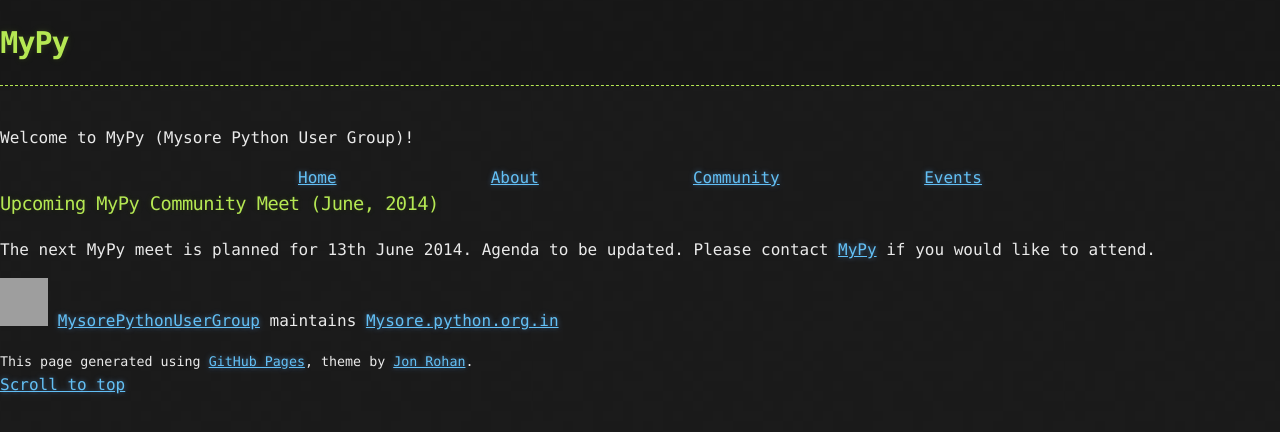
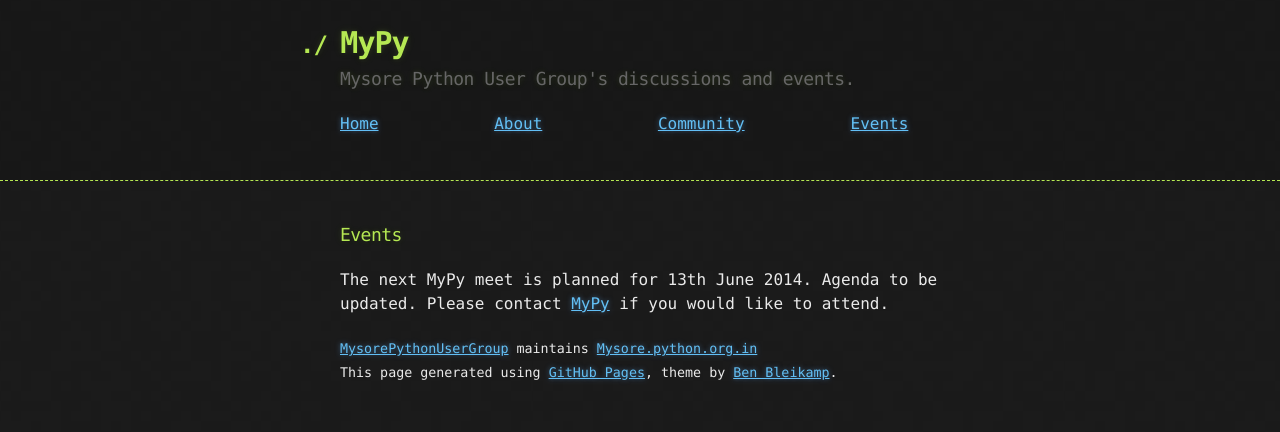
Before and after one commit to MysorePythonUserGroup/mysore.python.org.in, a plain HTML site: page events.html in a window 1280 px wide. Drawn offline with nearby package versions, Linux system fonts and the light colour scheme; grey boxes are pictures that could not be loaded.

Commit message:
Update events.html

```diff
--- a/events.html
+++ b/events.html
@@ -1,67 +1,48 @@
-<!doctype html>
-<!-- The Time Machine GitHub pages theme was designed and developed by Jon Rohan, on Feb 7, 2012. -->
-<!-- Follow him for fun. http://twitter.com/jonrohan. Tail his code on http://github.com/jonrohan -->
+<!DOCTYPE html>
 <html>
   <head>
-  <meta charset="utf-8">
-  <meta http-equiv="X-UA-Compatible" content="IE=edge,chrome=1">
+    <meta charset='utf-8'>
+    <meta http-equiv="X-UA-Compatible" content="chrome=1">
 
-  <link rel="stylesheet" href="stylesheets/stylesheet.css" media="screen"/>
-  <link rel="stylesheet" href="stylesheets/pygment_trac.css"/>
-  <script type="text/javascript" src="https://ajax.googleapis.com/ajax/libs/jquery/1.7.1/jquery.min.js"></script>
-  <script type="text/javascript" src="javascripts/script.js"></script>
+    <link rel="stylesheet" type="text/css" href="stylesheets/stylesheet.css" media="screen" />
+    <link rel="stylesheet" type="text/css" href="stylesheets/pygment_trac.css" media="screen" />
+    <link rel="stylesheet" type="text/css" href="stylesheets/print.css" media="print" />
 
-  <title>MyPy</title>
-  <meta name="description" content="Mysore Python Users Group Website content">
-
-  <meta name="viewport" content="width=device-width,initial-scale=1">
-
+    <title>MyPy by MysorePythonUserGroup</title>
   </head>
 
   <body>
 
-  <div class="wrapper">
     <header>
-      <h1 class="title">MyPy</h1>
+      <div class="container">
+        <h1>MyPy</h1>
+        <h2>Mysore Python User Group's discussions and events.</h2>
+        <a href="index.html">Home</a>
+&nbsp;&nbsp;&nbsp;&nbsp;&nbsp;&nbsp;&nbsp;&nbsp;&nbsp;&nbsp;
+<a href="about.html">About</a>
+&nbsp;&nbsp;&nbsp;&nbsp;&nbsp;&nbsp;&nbsp;&nbsp;&nbsp;&nbsp;
+<a href="community.html">Community</a>&nbsp;&nbsp;&nbsp;&nbsp;&nbsp;&nbsp;&nbsp;&nbsp;&nbsp;&nbsp;
+<a href="events.html">Events</a><br><br>
+        </div>
+      </div>
     </header>
-    <div id="container">
-      <p class="tagline">Welcome to MyPy (Mysore Python User Group)!</p>
-      <div id="main" role="main">
-        <div class="download-bar">
-        <div class="inner" align=center>
-        <a href="index.html">Home</a>
-&nbsp;&nbsp;&nbsp;&nbsp;&nbsp;&nbsp;&nbsp;&nbsp;&nbsp;&nbsp;&nbsp;&nbsp;&nbsp;&nbsp;
-<a href="about.html">About</a>
-&nbsp;&nbsp;&nbsp;&nbsp;&nbsp;&nbsp;&nbsp;&nbsp;&nbsp;&nbsp;&nbsp;&nbsp;&nbsp;&nbsp;
-<a href="community.html">Community</a>&nbsp;&nbsp;&nbsp;&nbsp;&nbsp;&nbsp;&nbsp;&nbsp;&nbsp;&nbsp;&nbsp;&nbsp;&nbsp;&nbsp;
-<a href="events.html">Events</a>
-        </div>
-        <span class="blc"></span><span class="trc"></span>
-        </div>
-        <article class="markdown-body">
+
+    <div class="container">
+      <section id="main_content">
         <h3>
-<a name="welcome-to-github-pages" class="anchor" href="#welcome-to-github-pages"><span class="octicon octicon-link"></span></a>Upcoming MyPy Community Meet (June, 2014)</h3>
+<a name="welcome-to-github-pages" class="anchor" href="#welcome-to-github-pages"><span class="octicon octicon-link"></span></a>Events</h3>
 
 <p>The next MyPy meet is planned for 13th June 2014. Agenda to be updated. Please contact <a href="mailto:makarand.nargund@gmail.com?Subject=MyPy%20meet" target="_top">
-MyPy</a> if you would like to attend. </p>
+MyPy</a> if you would like to attend.</p>
+</section>
+    </div>
 
-        </article>
-      </div>
-    </div>
 <footer>
-      <div class="owner">
-      <p><a href="https://github.com/MysorePythonUserGroup" class="avatar"><img src="https://avatars0.githubusercontent.com/u/7554643?s=60" width="48" height="48"/></a> <a href="https://github.com/MysorePythonUserGroup">MysorePythonUserGroup</a> maintains <a href="https://github.com/MysorePythonUserGroup/mysore.python.org.in">Mysore.python.org.in</a></p>
-      </div>
-      <div class="creds">
-        <small>This page generated using <a href="http://pages.github.com/">GitHub Pages</a>, theme by <a href="https://twitter.com/jonrohan/">Jon Rohan</a>.</small>
+      <div class="container">
+      <p><small><a href="https://github.com/MysorePythonUserGroup">MysorePythonUserGroup</a> maintains <a href="https://github.com/MysorePythonUserGroup/mysore.python.org.in">Mysore.python.org.in</a><br>
+        This page generated using <a href="http://pages.github.com/">GitHub Pages</a>, theme by <a href="http://bleikamp.com/">Ben Bleikamp</a>.</small>
       </div>
 </footer>
-  </div>
-  <div class="current-section">
-    <a href="#top">Scroll to top</a>
-    <p class="name"></p>
-  </div>
-
 
   </body>
 </html>
```
Lines whose indentation alone changed are shown as unchanged.
